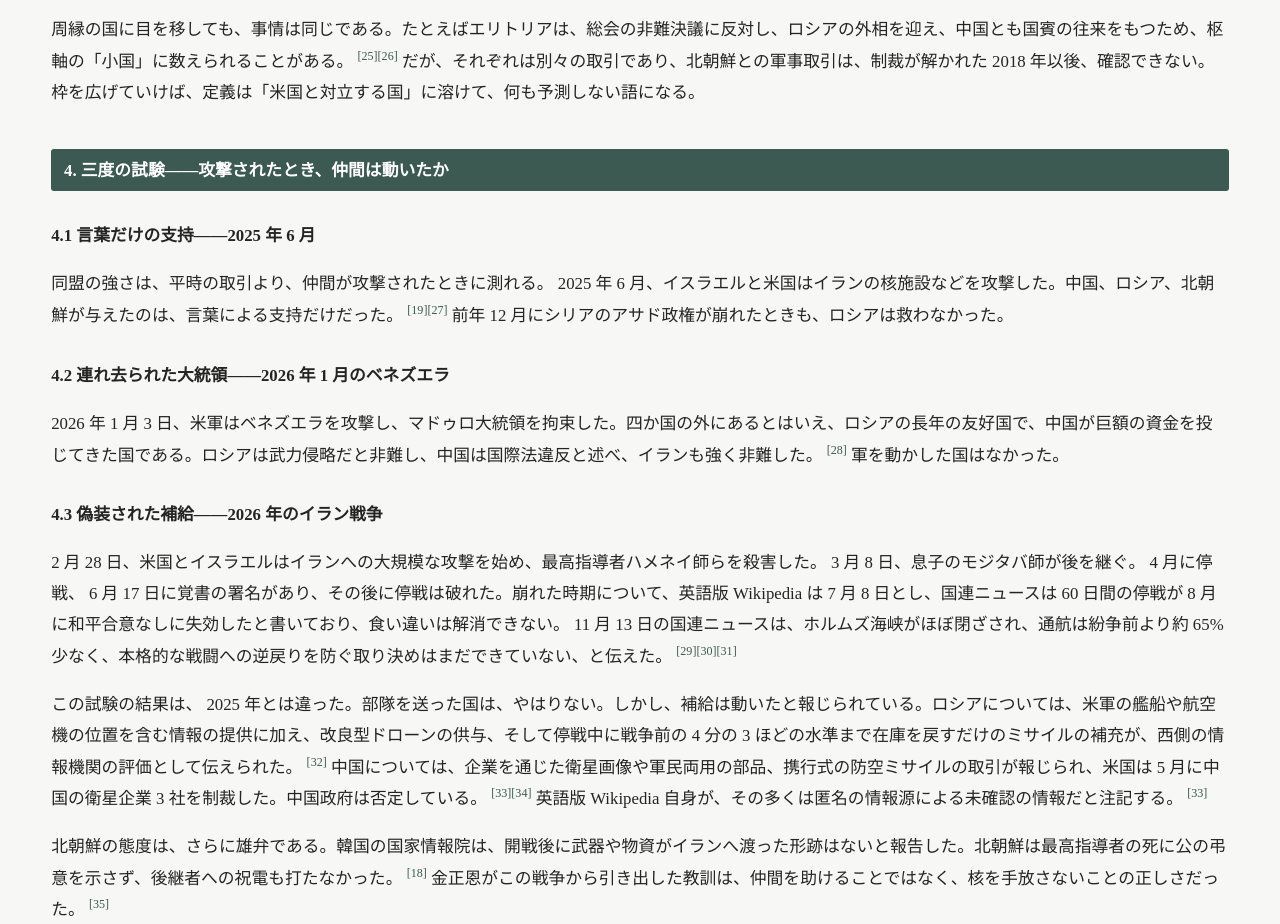
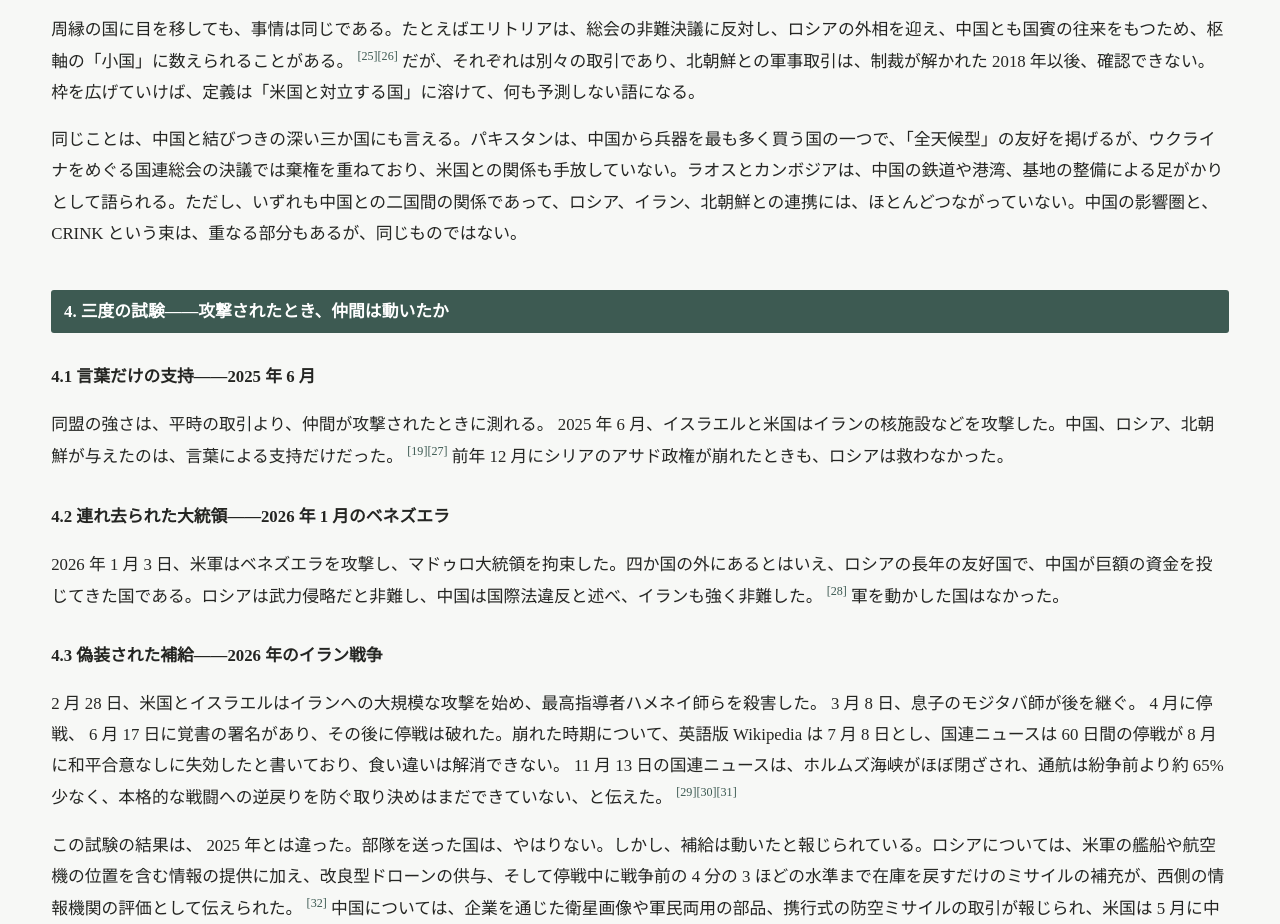
Before and after one commit to morihrkz/library, a plain HTML site: page regime-type-and-international-conduct.html in a window 1280 px wide. Shown: the part 5727-6651 px from the top of the page. Drawn offline with Linux system fonts and the light colour scheme.

Commit message:
Add a brief note on Pakistan, Laos and Cambodia to the regime-type article
Co-Authored-By: Claude Sonnet 5.5 <noreply@anthropic.com>

```diff
--- a/regime-type-and-international-conduct.html
+++ b/regime-type-and-international-conduct.html
@@ -265,6 +265,7 @@
 <h3 id="sec3-4">3.4 細い糸と、面の不在</h3>
 <p>2025 年 9 月 3 日、北京の軍事パレードで、習近平、プーチン、金正恩が初めてそろって姿を見せた。 <sup id="fnref-24-1"><a href="#ref-24">[24]</a></sup> 写真は陣営に見えた。しかし、三者の会談は開かれず、首脳たちは二人ずつ部屋に入った。四か国の首脳が一堂に会した例は確認できない。国連でも、ウクライナをめぐる総会決議 10 本のすべてに反対したのは北朝鮮だけで、中国とイランは 4 本に反対し、 6 本は棄権した。 <sup id="fnref-16-2"><a href="#ref-16">[16]</a></sup> 線は六本ある。面は、ない。</p>
 <p>周縁の国に目を移しても、事情は同じである。たとえばエリトリアは、総会の非難決議に反対し、ロシアの外相を迎え、中国とも国賓の往来をもつため、枢軸の「小国」に数えられることがある。 <sup id="fnref-25-1"><a href="#ref-25">[25]</a></sup><sup id="fnref-26-1"><a href="#ref-26">[26]</a></sup> だが、それぞれは別々の取引であり、北朝鮮との軍事取引は、制裁が解かれた 2018 年以後、確認できない。枠を広げていけば、定義は「米国と対立する国」に溶けて、何も予測しない語になる。</p>
+<p>同じことは、中国と結びつきの深い三か国にも言える。パキスタンは、中国から兵器を最も多く買う国の一つで、「全天候型」の友好を掲げるが、ウクライナをめぐる国連総会の決議では棄権を重ねており、米国との関係も手放していない。ラオスとカンボジアは、中国の鉄道や港湾、基地の整備による足がかりとして語られる。ただし、いずれも中国との二国間の関係であって、ロシア、イラン、北朝鮮との連携には、ほとんどつながっていない。中国の影響圏と、 CRINK という束は、重なる部分もあるが、同じものではない。</p>
 
 <h2 id="sec4">4. 三度の試験――攻撃されたとき、仲間は動いたか</h2>
 <h3 id="sec4-1">4.1 言葉だけの支持――2025 年 6 月</h3>
```
